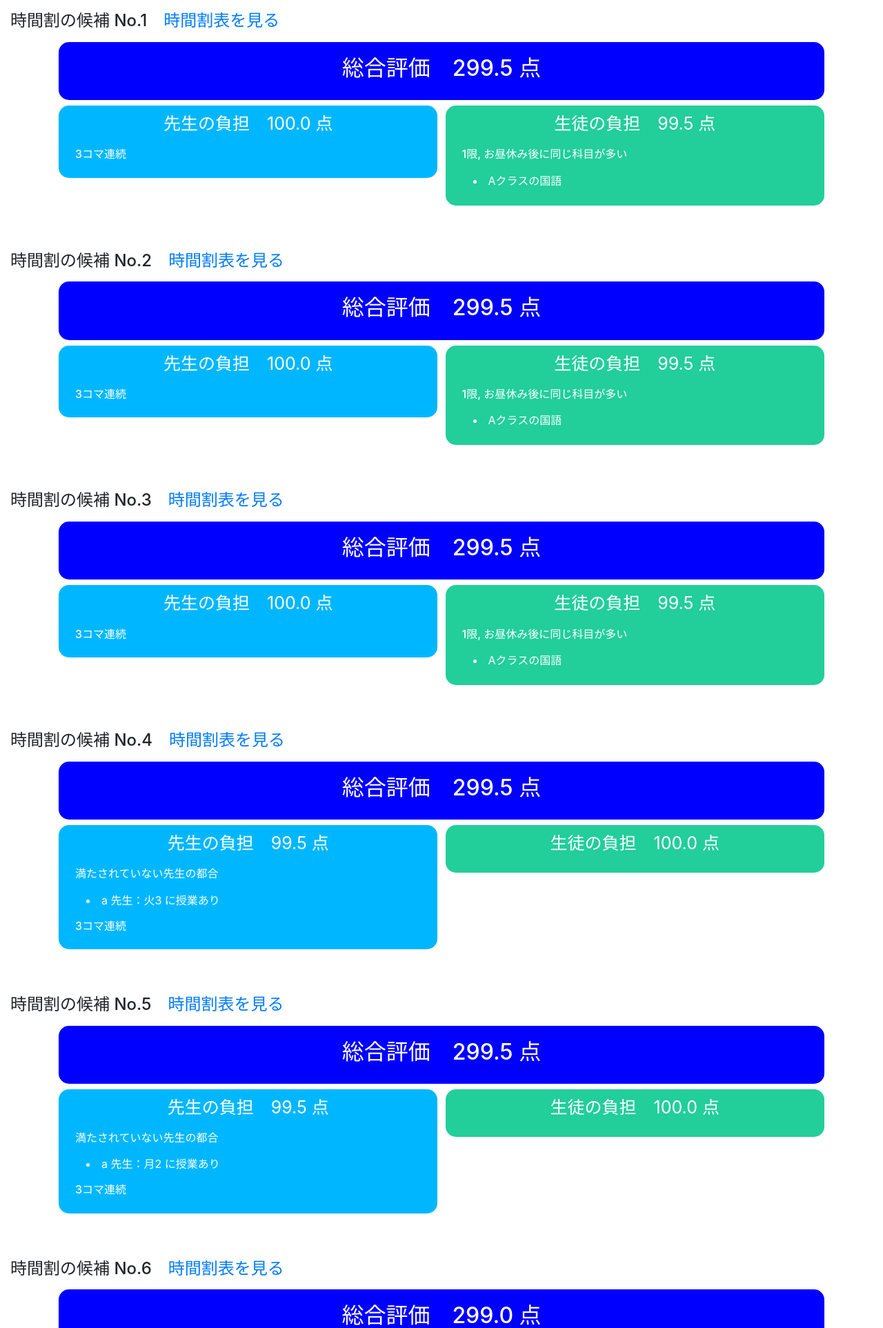
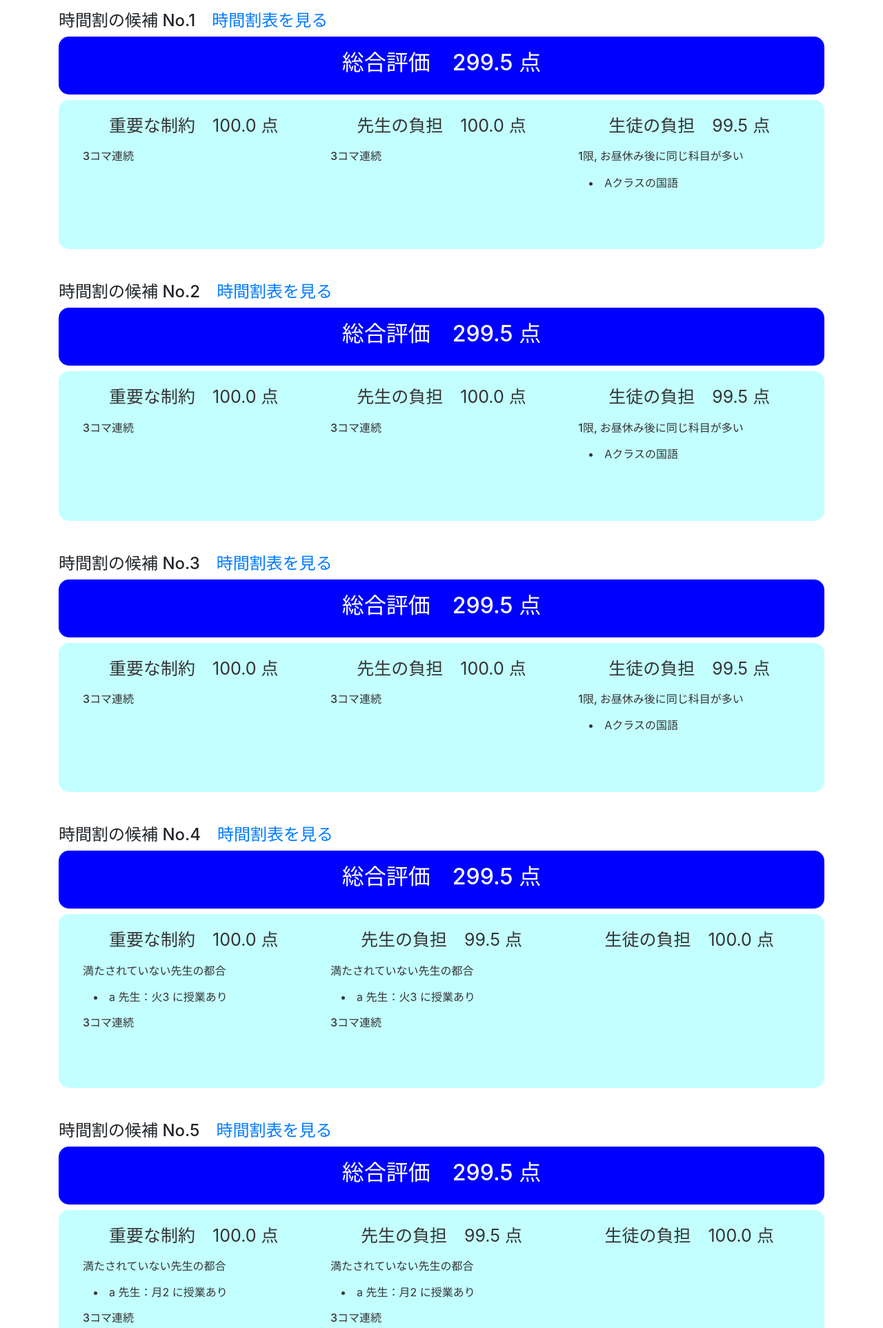
Before and after one commit to CanonMukai/timetable, a Django app: page /make/success in a window 1280 px wide. Shown: the part 56-1981 px from the top of the page at 69% size. Run offline with Django 3.2, Linux system fonts and the light colour scheme; data comes from the database, SQL or seed files in the repository; both versions use the stored data as it was after the commit; some libraries are stand-ins or nearby versions.

Commit message:
Change unfulfilled constraints display to three blocks

```diff
--- a/templates/make/success.html
+++ b/templates/make/success.html
@@ -2,14 +2,34 @@
 {% load static %}
 {% block contents %}
 {% for info in info_list %}
+
+<div class="container mt-3 mb-5">
     <div class="mt-3">
         <h4>時間割の候補 No.{{ info.table_id }}　<a href="{% url 'make:each' info.table_id %}">時間割表を見る</a></h4>
     </div>
-<div class="container mt-3">
+    <!-- 総合評価 -->
     <div class="judge">
         <h2>総合評価　{{ info.sum }} 点</h2>
     </div>
-    <div class="teacher">
+    <!-- 破られた制約の表示 -->
+    <div class="out">
+        <!-- 重要な制約 -->
+        <div class="left">
+            <div class="title">重要な制約　{{ info.strict }} 点</div>
+            <div class="m-3">
+                {% if info.display3 %}
+                <h6>満たされていない先生の都合</h6>
+                <div class="m-3">
+                    {% for teacher, koma in info.display3.items %}
+                    <li>{{ teacher }} 先生：{{ koma }}に授業あり</li>
+                    {% endfor %}
+                </div>
+                {% endif %}
+                <h6>3コマ連続</h6>
+            </div>
+        </div>
+        <!-- 先生の負担 -->
+        <div class="center">
             <div class="title">先生の負担　{{ info.teachers }} 点</div>
             <div class="m-3">
                 {% if info.display3 %}
@@ -23,8 +43,9 @@
                 <h6>3コマ連続</h6>
             </div>
         </div>
-    <div class="student">
-        <div class="title mb-3">生徒の負担　{{ info.students }} 点</div>
+        <!-- 生徒の負担 -->
+        <div class="right">
+            <div class="title">生徒の負担　{{ info.students }} 点</div>
             <div class="m-3">
                 <!-- 制約5 -->
                 {% if info.display5 %}
@@ -49,9 +70,44 @@
         <div class="box-clear">
         </div>
     </div>
+</div>
 {% endfor %}
 
 <style>
+    .out {
+        width: 100%;
+        background-color: rgb(195, 255, 255);
+        color: rgb(53, 53, 53);
+        padding: 0.5cm;
+        margin-bottom: 0.5em;
+        border-radius: 15px;
+    }
+
+    .left {
+        /* background-color: green; */
+        float: left;
+        width: 33%;
+        margin-right: 0.5%;
+    }
+
+    .right {
+        /* background-color: red; */
+        float: left;
+        width: 33%;
+    }
+
+    .center {
+        /* background-color: yellow; */
+        float: left;
+        width: 33%;
+        margin-right: 0.5%;
+    }
+
+    .title {
+        text-align: center;
+        font-size: 25px;
+    }
+
     .judge {
         background-color: blue;
         color: white;
@@ -60,6 +116,20 @@
         margin-bottom: 0.5em;
         width: 100%;
         border-radius: 15px;
+    }
+
+    .important {
+        background-color: rgb(195, 255, 255);
+        color: rgb(53, 53, 53);
+        padding: 0.5cm;
+        margin-bottom: 0.5em;
+        width: 100%;
+        border-radius: 15px;
+    }
+
+    .important .title {
+        /* text-align: center; */
+        font-size: 25px;
     }
 
     .teacher {
```
Also changed, not shown: make/functions.py (+3 -4 lines), db.sqlite3. Lines whose indentation alone changed are shown as unchanged.
